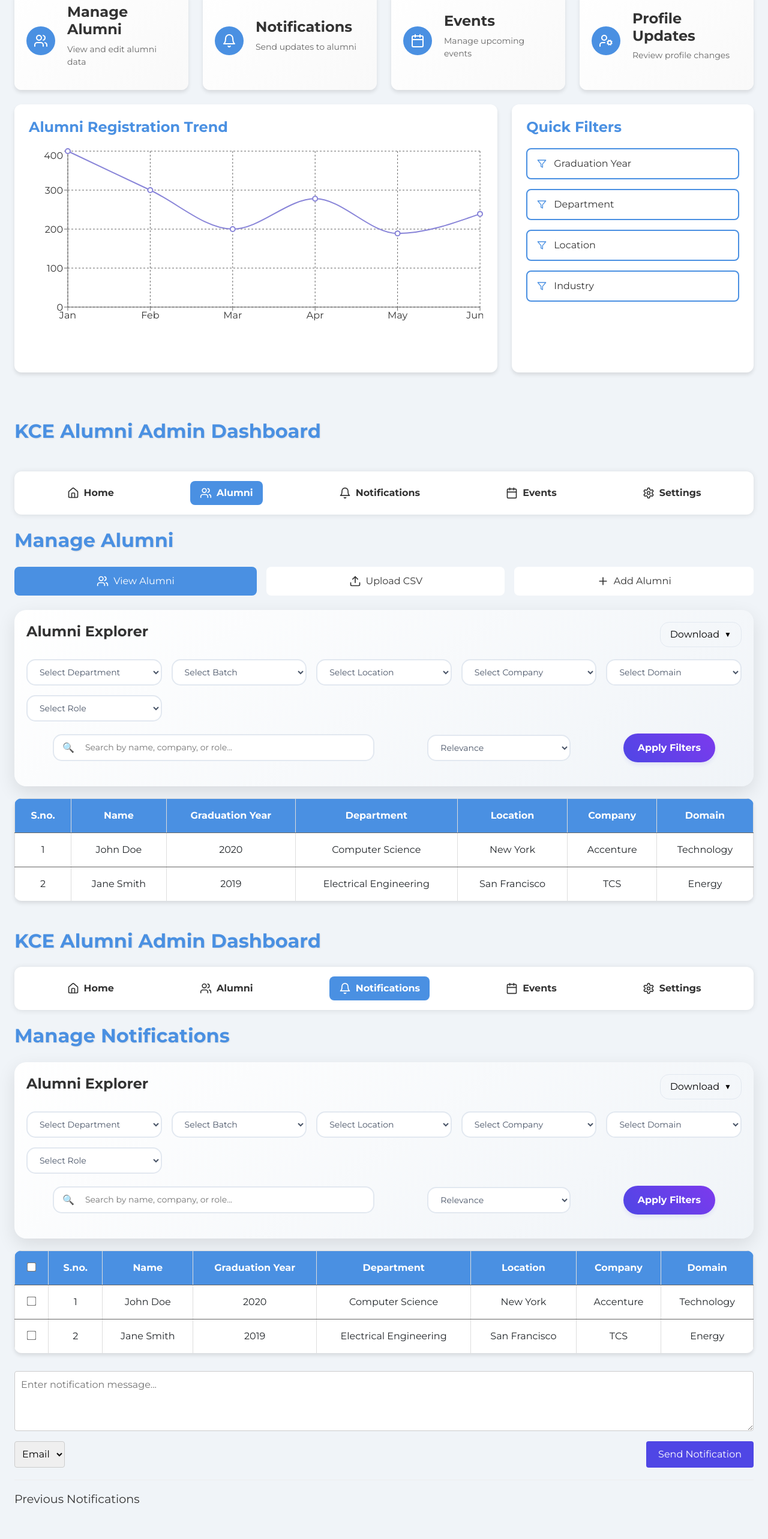
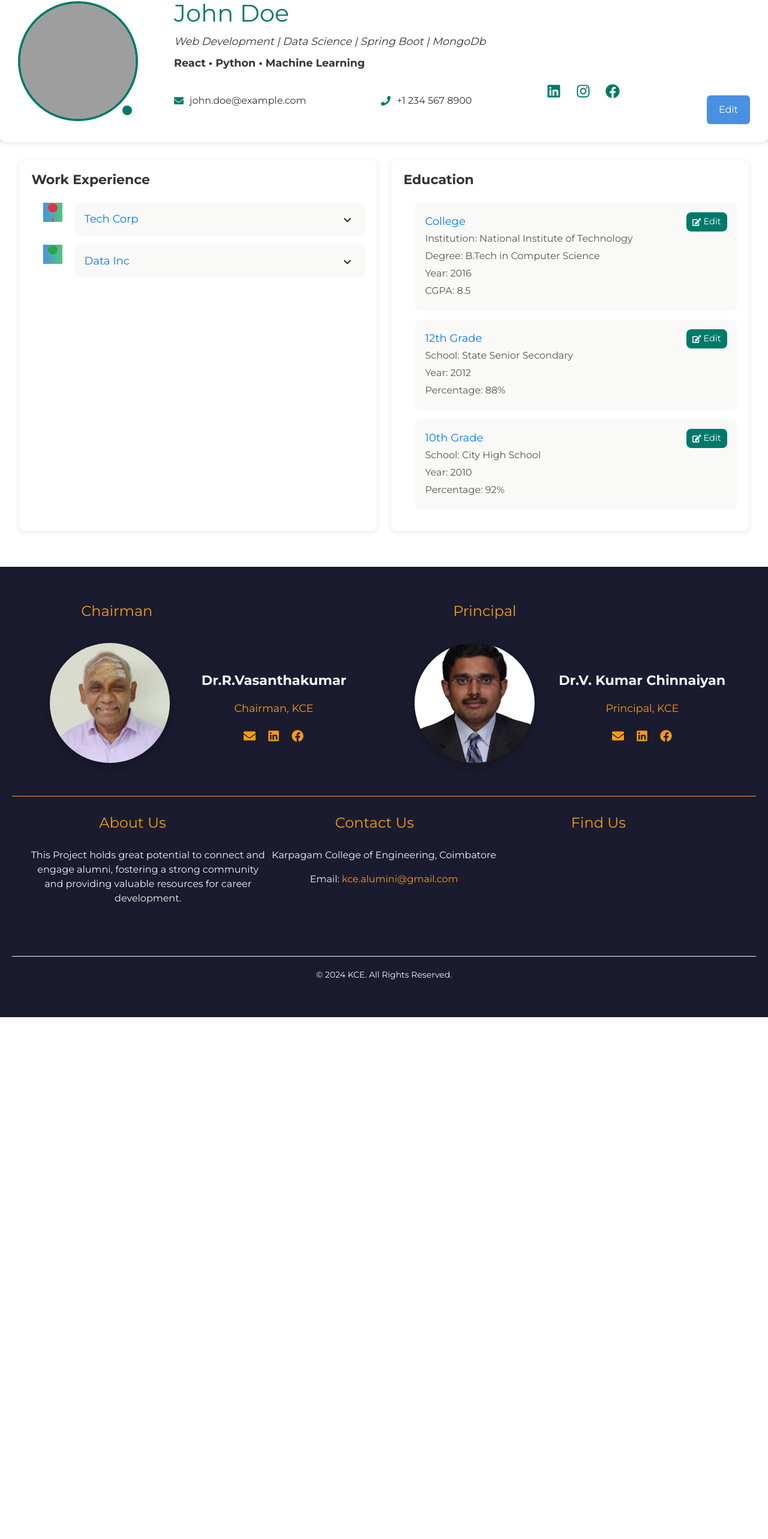
Before and after one commit to deepakkumar11022005/KCE-Alumni-Portal, a React (Vite) app in the folder client/: page / in a window 1280 px wide. Shown: the part 124-2690 px from the top of the page at 60% size. After the commit the page ends 1820 px from the top, so only its background shows below. Built offline with nearby package versions, Linux system fonts and the light colour scheme; grey boxes are pictures that could not be loaded.

Commit message:
admin page designing

```diff
--- a/client/src/App.jsx
+++ b/client/src/App.jsx
@@ -18,11 +18,11 @@ function App() {
       {/* <Event/> */}
       {/* <Home/> */}
       {/* <Filter/> */}
-      {/* <Profile/> */}
-      <AdminHome/>
+      <Profile/>
+      {/* <AdminHome/>
       <ManageAlumni/>
       <AdminNotification/>
-      <AdminEvent/>
+      <AdminEvent/> */}
     </>
   );
 }
```
